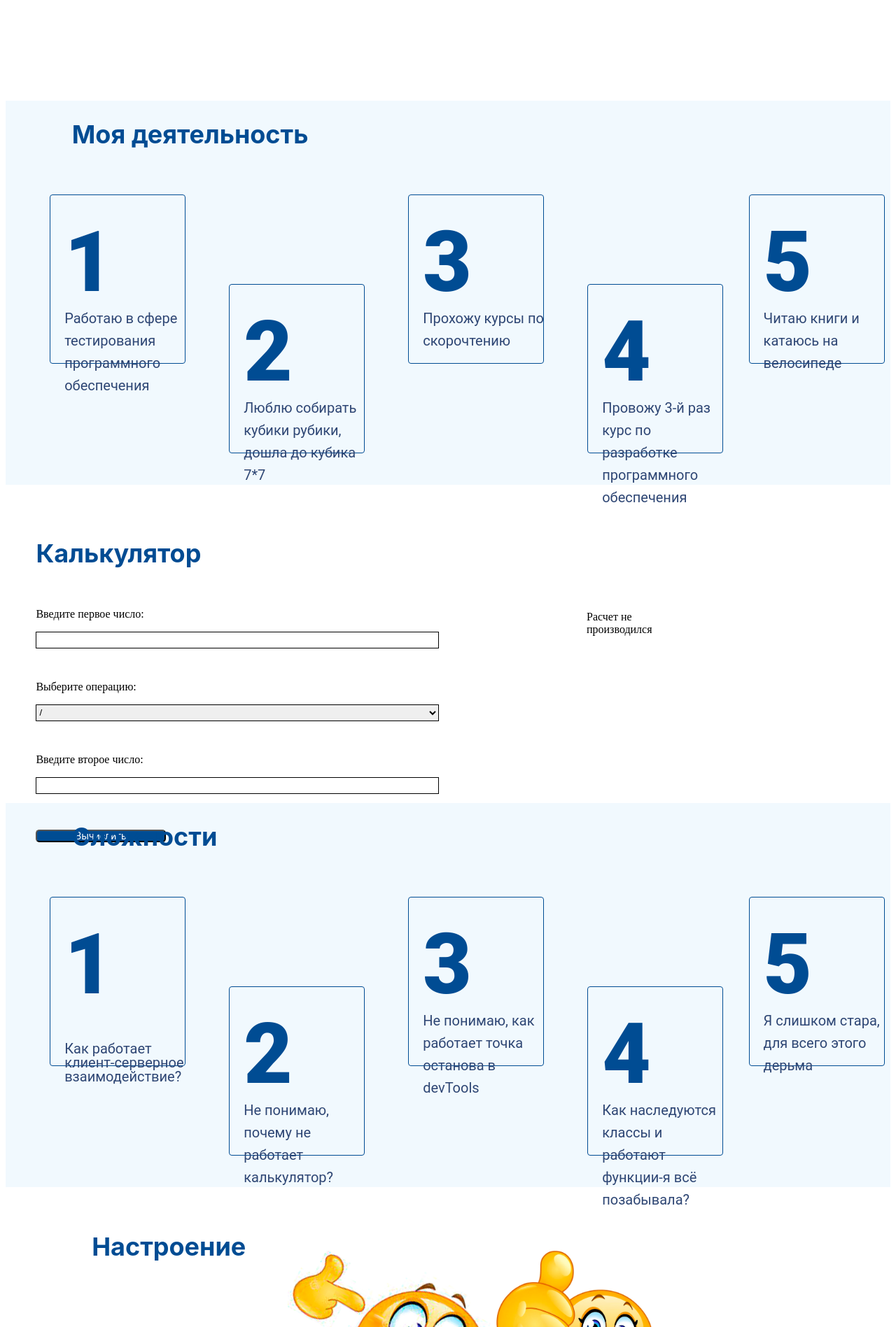
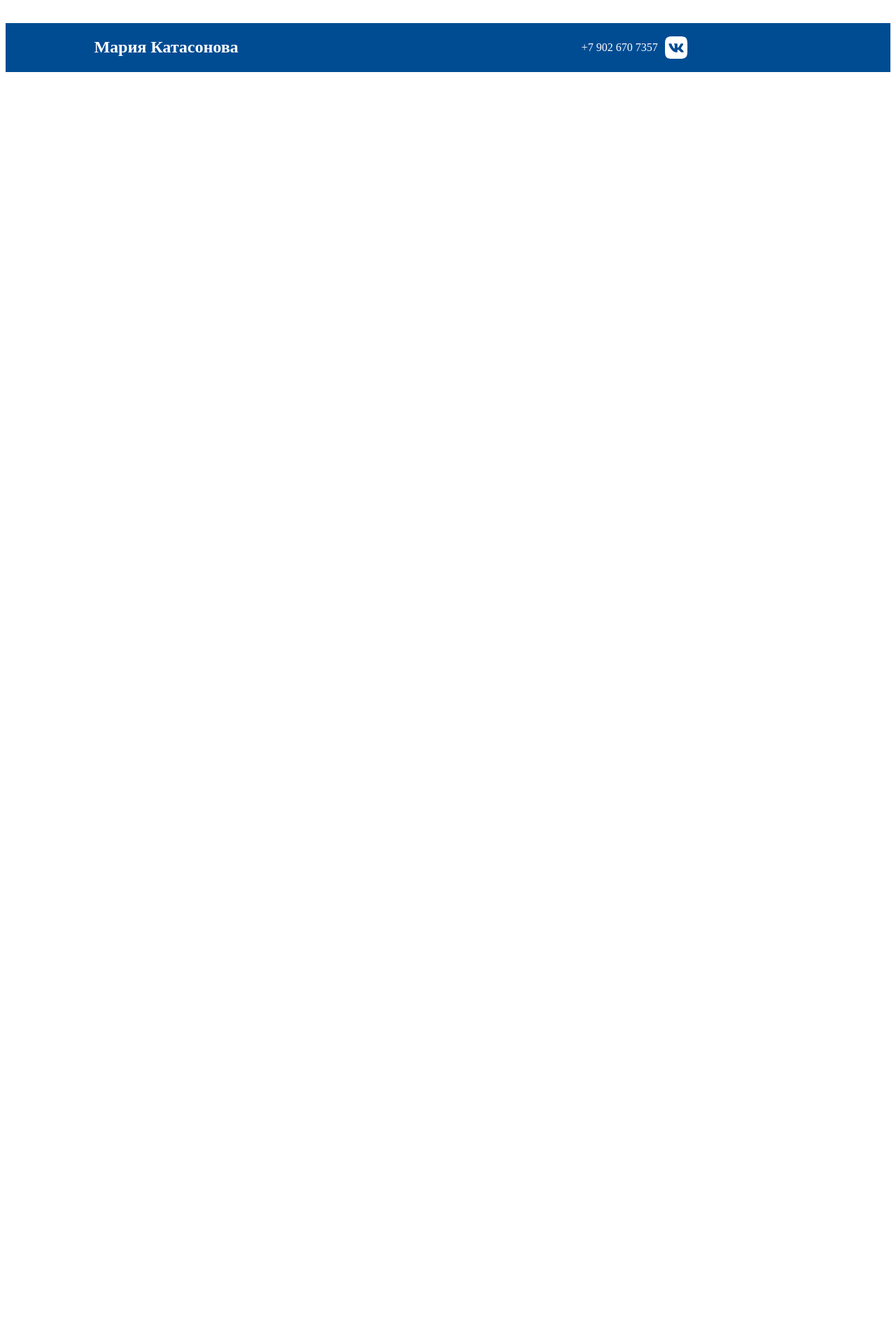
Before and after one commit to KatasonovaMasa/webdew, a PHP site: page / in a window 1280 px wide. Shown: the part 545-2442 px from the top of the page at 70% size. After the commit the page ends 648 px from the top, so only its background shows below. Run offline with PHP 8.4, Linux system fonts and the light colour scheme; some libraries are stand-ins or nearby versions.

Commit message:
фикс стилей

```diff
--- a/index.html
+++ b/index.html
@@ -36,12 +36,12 @@
 </script>
 </head>
 <body>
+<main>
 <header>
-      <nav>
-            <div class="conteiner">
-                  <div class ="headers">
-                          <div class="right_name">Мария Катасонова<a name="up"></a></div>
-                          <ul class="left_name">
+      <div class="section">
+            <div class ="conteiner">
+                  <div class="name">Мария Катасонова<a name="up"></a></div>
+                  <ul class="about_me">
                         <li><a href="#about_me-id">Обо мне</a></li>
                         <li><a href="#work">Моя деятельность</a></li>
                         <li><a href="#calcul">Калькулятор</a></li>
@@ -51,19 +51,20 @@
                   </ul>
             </div>
        </div>
-      </nav>
 </header>
 
-<div class="conteiner">
-      <div class="aboutme">
-            <div class="child about1"><a name="about_me-id"></a>
-                  <h4>Меня зовут <a href="#up"></a>Мария!</h4>
+
+<div class="blok_one">
+      <div class="info_me"><a name="about_me-id"></a>
+                        <div class="name_blok"> Меня зовут Мария!<a href="#up"></a></div>
+                              <div class="blok_content">
                                     <h6>И я хочу обучиться программированию, потому что мне это жутко интересно!!!</h6>
-                  <h6>А еще я люблю музыку и погонять на велосипеде.</h6></div>
-            <div class="child"><img class="about2" src="image/я.jpg"></div>
+                                    <h6>А еще я люблю музыку, гонять на велосипедеб читать книги и путешествовать.</h6></div>
+      </div>
+      <div class="img_me"><img class="about2" src="image/я.jpg"></div>
      </div>
 </div>
-
+<!--
 <div class="section">
       <div class="conteiner">
             <div class="mework">
@@ -90,6 +91,7 @@
             </div>
       </div>
 </div>
+
 <div class="section">
             <div class="conteiner">
                               <div class="calcul_global">
@@ -157,20 +159,21 @@
             <div><img class="mood2" src="image/image_1.jpg" ;></div>
             </div>
       </div>
-</div>
+</div>-->
 
 <footer>
-      <div class="conteiner">
-            <div class = "footers">
-                      <div class="right_name end" >Мария Катасонова<a name="contacts" href="#up"></a></div>
-                      <div class="left_name end two"><a href="tel:+79026707357">+7 902 670 7357</a></div>
-                      <div class="im_end"><a href="https://vk.com/katasonova_masa"><img  src="image/Vector.svg"></a></div>
+      <div class="section">
+            <div class = "footer_conteiner">
+                  <div class="name">Мария Катасонова<a name="contacts" href="#up"></a></div>
+                  <ul class="about_me end">
+                        <li><a href="tel:+79026707357">+7 902 670 7357</a></li>
+                        <li><a href="https://vk.com/katasonova_masa"><img  src="image/Vector.svg"></a></li>
+                  </ul>
             </div>
       </div>
-
 </footer>
-
-
+</main>
+<!--
   <div class="mask hidden">
     <div class="window">
       <h2>Отображение результата</h2>
@@ -183,6 +186,6 @@
         <button onClick="hide()">Закрыть!</button>
       </div>
     </div>
-  </div>
+  </div>-->
 </body>
 </html>
--- a/main.css
+++ b/main.css
@@ -1,10 +1,110 @@
+main{
+  width: 100%;
+}
+.conteiner{
+  display: flex;
+  justify-content: center;
+  height: 5%;
+  background:#004C93;
+  width: 100%;
+}
+.conteiner ul{
+  text-align: center;
+  list-style: none;
+}
+ul.about_me li {
+  justify-content: space-between;
+  vertical-align: middle;
+  display:inline-block;
+  padding: 3px;
+}
+.name{
+width: 30%;
+font-size: 24px;
+font-weight: 700;
+margin-left: 10%;
+color:white;
+align-self: center;
+display: inline-block;
+vertical-align: middle;
+}
+a{
+  color:white;
+text-decoration: none;}
+.about_me{
+ width: 60%;
+}
 
+
+.blok_one{
+  background: white;
+  width: 90%;
+  align-self: center;
+  justify-content: center
+}
+.name_blok{
+  font-size: 36px;
+  line-height: 44px;
+  text-decoration: none;
+}
+
+.blok_content{
+align-self: center;
+text-align: center;
+display: inline-block;
+vertical-align: middle;
+}
+
+.info_me{
+width: 45%;
+font-size: 24px;
+font-weight: 700;
+color:#004C93;
+align-self: center;
+text-align: center;
+display: inline-block;
+vertical-align: middle;
+
+}
+.img_me{
+  margin-top: 5%;
+  margin-bottom: 5%;
+  display: inline-block;
+  vertical-align: middle;
+}
+.about2{
+  height:400px;
+  width: 600px;
+}
+
+
+
+
+
+.section{
+  display: flex;
+  justify-content: space-between;
+  align-items: baseline;
+}
+.footer_conteiner{
+  display: flex;
+  justify-content: center;
+  height: 5%;
+  background:#004C93;
+  width: 100%;
+}
+.footer_conteiner ul{
+  text-align: center;
+  list-style: none;
+}
+
+   /*
 nav {
   background: #004C93;
   overflow: hidden;
   top: 0;
-  position: fixed; /* Set the navbar to fixed position */
-  width: 100%; /* Full width */
+  position: fixed; /* Set the navbar to fixed position
+  width: 100%;  Full width
 }
 .right_name{
   width: auto;
@@ -117,7 +217,7 @@ header{
   height: 190px;
   left: 20px;
   top: 0px;
-
+  justify-content: center;
   font-family: 'Roboto';
   font-style: normal;
   font-weight: 900;
@@ -131,6 +231,9 @@ header{
   height: 120px;
   left: 20px;
   top: 160px;
+  align-items: center;
+  align-content: center;
+  justify-content: center;
 
   font-family: 'Roboto';
   font-style: normal;
@@ -237,7 +340,7 @@ button {
   width: 168px;
   height: 50px;
   left: 0px;
-*/
+
   background: #004c93;
   border-radius: 5px;
   top: 295px;
@@ -259,7 +362,7 @@ button {
   margin-top: auto;
   margin-bottom: auto;
   flex-wrap: nowrap;
-  /*background-image: url(/image/calc.jpg)*/
+  /*background-image: url(/image/calc.jpg)
 
 }
 .mary > p{
@@ -287,13 +390,13 @@ height: 100%;
   font-size: 18px;
   line-height: 19px;
 
-  color: #ffffff;*/
+  color: #ffffff;
 }
 .calcul > p{
  /* font-size: 18px;
   position: relative;
   width: 100%;
-  color: #000000;*/
+  color: #000000;
 
 position: flex;
 width: 100%;
@@ -305,14 +408,14 @@ font-style: normal;
 font-weight: 400;
 font-size: 14px;
 line-height: 160%;
-/* or 22px */
+/* or 22px
 
 
 color: #000000;
 }
 .resul{
   margin-top: 20%;
-  /*background-image: url(/image/calc.jpg)*/
+  /*background-image: url(/image/calc.jpg)
 }
 form{
   margin-top: 15%;
@@ -384,3 +487,4 @@ width: 100%;
 .hidden{
   display: none;
 }
+*/
```
Lines whose indentation alone changed are shown as unchanged.
